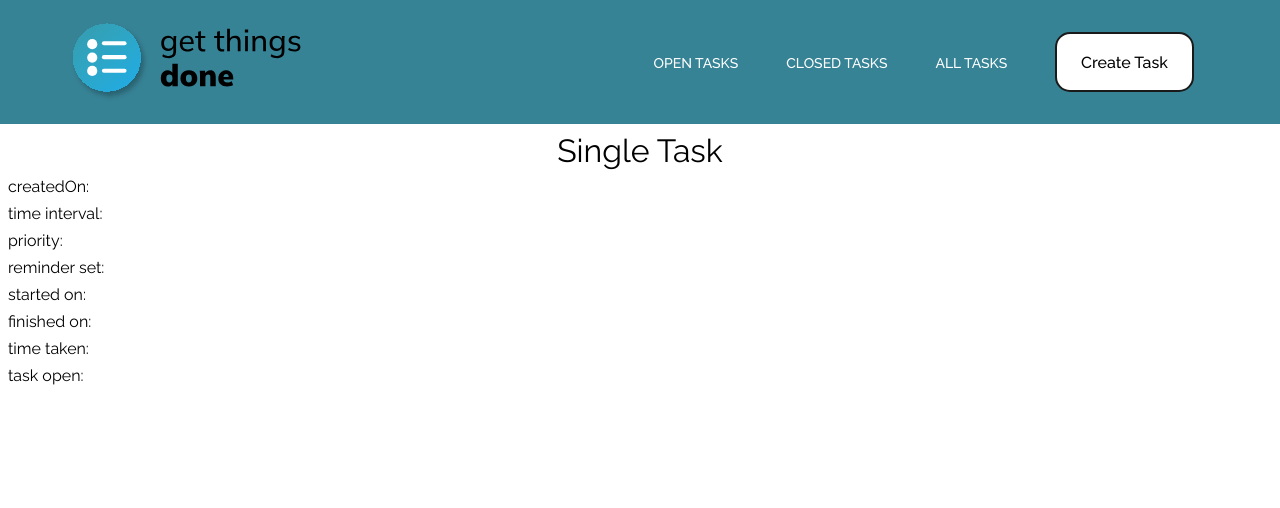
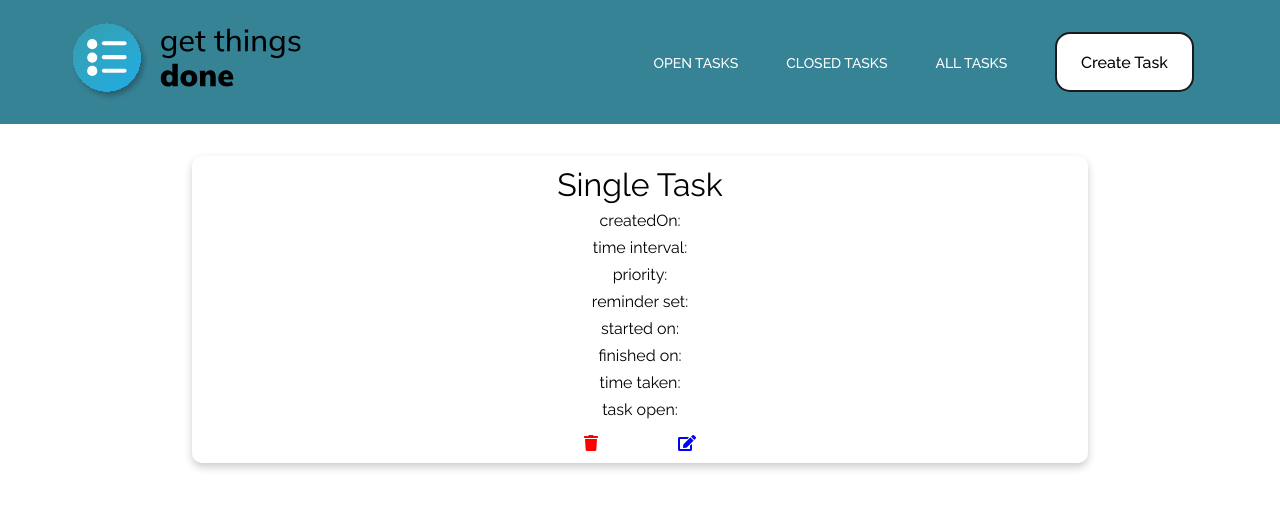
Before and after one commit to fahrican/get-things-done-web, a Vue app: page /single-task in a window 1280 px wide. Shown: the top 508 px of the page. Built offline with nearby package versions, Linux system fonts and the light colour scheme.

Commit message:
Adapt layout for edit task.

```diff
--- a/src/App.vue
+++ b/src/App.vue
@@ -131,4 +131,55 @@ h1 {
 
 /* CSS for EditTask & CreateTask */
 
+/* Task & SingleTask CSS */
+
+.fas.fa-trash {
+  color: red;
+  margin-left: 2.5rem;
+  margin-right: 2.5rem;
+  margin-top: 0.5rem;
+  border-bottom: 0.5rem;
+}
+
+.fas.fa-edit {
+  color: blue;
+  margin-left: 2.5rem;
+  margin-right: 2.5rem;
+  margin-top: 0.5rem;
+  border-bottom: 0.5rem;
+}
+
+h3 {
+  margin: 0.5rem;
+}
+
+p {
+  margin: 0.5rem;
+}
+
+.container {
+  padding: 10px 32px;
+  max-width: 1140px;
+  margin: 2rem auto;
+  text-align: center;
+}
+
+.card {
+  box-shadow: 0 4px 8px 0 rgba(0, 0, 0, 0.2);
+  transition: 0.3s;
+  width: 70%;
+  border-radius: 10px;
+  margin: 0 auto;
+  @media (max-width: 600px) {
+    width: 90%;
+  }
+}
+
+.card:hover {
+  box-shadow: 0 8px 16px 0 rgba(0, 0, 0, 0.2);
+}
+
+img {
+  border-radius: 10px 10px 0 0;
+}
 </style>
--- a/src/components/Task.vue
+++ b/src/components/Task.vue
@@ -33,59 +33,8 @@ export default defineComponent({
     return {storeSelectedTask}
   }
 });
+
 </script>
 
 <style lang="scss">
-
-.fas.fa-trash {
-  color: red;
-  margin-left: 2.5rem;
-  margin-right: 2.5rem;
-  margin-top: 0.5rem;
-  border-bottom: 0.5rem;
-}
-
-.fas.fa-edit {
-  color: blue;
-  margin-left: 2.5rem;
-  margin-right: 2.5rem;
-  margin-top: 0.5rem;
-  border-bottom: 0.5rem;
-}
-
-h3 {
-  margin: 0.5rem;
-}
-
-p {
-  margin: 0.5rem;
-}
-
-.container {
-  padding: 10px 32px;
-  max-width: 1140px;
-  margin: 2rem auto;
-  text-align: center;
-}
-
-.card {
-  box-shadow: 0 4px 8px 0 rgba(0, 0, 0, 0.2);
-  transition: 0.3s;
-  width: 70%;
-  border-radius: 10px;
-  margin: 0 auto;
-  @media (max-width: 600px) {
-    width: 90%;
-  }
-}
-
-.card:hover {
-  box-shadow: 0 8px 16px 0 rgba(0, 0, 0, 0.2);
-}
-
-img {
-  border-radius: 10px 10px 0 0;
-}
-
-
 </style>
--- a/src/views/SingleTaskView.vue
+++ b/src/views/SingleTaskView.vue
@@ -1,6 +1,8 @@
 <template>
+  <div class="card">
+    <div class="container">
       <h1>Single Task</h1>
-  <h4>{{ saveTask.description }}</h4>
+      <h3>{{ saveTask.description }}</h3>
       <p>createdOn: {{ saveTask.createdOn }}</p>
       <p>time interval: {{ saveTask.timeInterval }}</p>
       <p>priority: {{ saveTask.priority }}</p>
@@ -9,24 +11,32 @@
       <p>finished on: {{ saveTask.finishedOn }}</p>
       <p>time taken: {{ saveTask.timeTaken }}</p>
       <p>task open: {{ saveTask.isTaskOpen }}</p>
+      <i @click="deleteTask(saveTask.id)" class="fas fa-trash"/>
+      <router-link @click="storeSelectedTask(saveTask)" to="edit-task"><i class="fas fa-edit"/></router-link>
+    </div>
+  </div>
+
 </template>
 
-<script lang="ts">
-import {defineComponent} from "vue";
+<script lang="ts" setup>
 import {storeToRefs} from "pinia";
 import {useSavedTask} from "@/stores/useSavedTask";
+import {TaskRequest} from "@/types/TaskRequest";
+import TaskApi from "@/services/TaskApi";
+import router from "@/router";
 
-
-export default defineComponent({
-  name: "SingleTaskView",
-  components: {},
-  setup() {
 const selectedTask = useSavedTask();
 const {saveTask} = storeToRefs(selectedTask);
+const storeSelectedTask = (task: TaskRequest) => selectedTask.storeTask(task);
 
-    return {saveTask}
+const deleteTask = async (id: number) => {
+  if (confirm('Are you sure, you want to delete?')) {
+    return await TaskApi.deleteTask(id).then(() => {
+      router.push('/')
+    });
   }
-})
+}
+
 </script>
 
 <style scoped>
```
Lines whose indentation alone changed are shown as unchanged.
